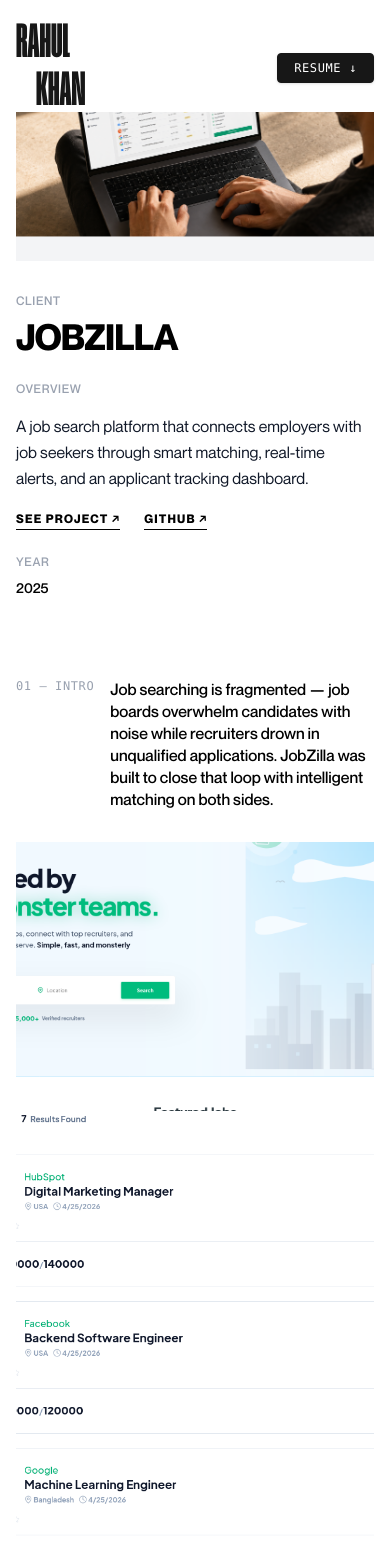
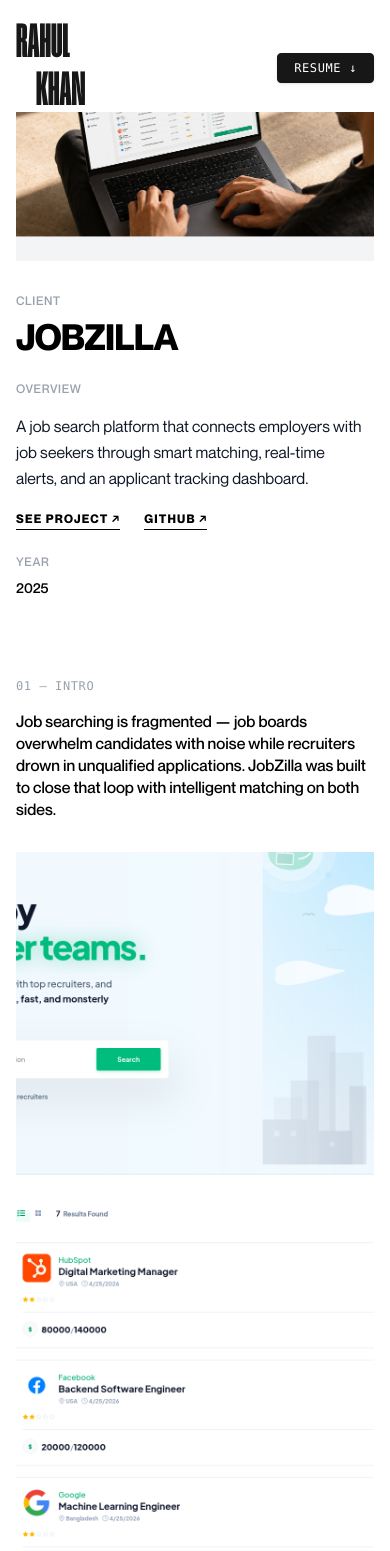
Before and after one commit to RahulKhanSuvo/RahulKhanSuvo, a Next.js app: page /project/JobZilla in a window 390 px wide. Shown: the top 1551 px of the page. Built offline with nearby package versions, Linux system fonts and the light colour scheme.

Commit message:
ui: update case study image aspect ratios and layout

```diff
--- a/src/components/projectDetails/CaseStudySections.tsx
+++ b/src/components/projectDetails/CaseStudySections.tsx
@@ -36,7 +36,7 @@ export default function CaseStudySections({
         <div>
           {/* Row 1: Intro Section (Text Left, Image Right) */}
           <div className="grid grid-cols-1 lg:grid-cols-12 gap-8 items-start">
-            <div className="lg:col-span-5 flex gap-4 items-start">
+            <div className="lg:col-span-5 flex flex-col md:flex-row gap-4 items-start">
               <span className="text-xs font-mono uppercase text-gray-400 tracking-wider whitespace-nowrap">
                 {intro.index}
               </span>
@@ -48,7 +48,7 @@ export default function CaseStudySections({
               <MotionImage
                 src={intro.imageUrl}
                 alt={intro.imageAlt}
-                className="w-full aspect-4/3"
+                className="w-full aspect-square md:aspect-4/3"
               />
             </div>
           </div>
@@ -59,7 +59,7 @@ export default function CaseStudySections({
               <MotionImage
                 src={challenge.imageUrl}
                 alt={challenge.imageAlt}
-                className="w-full aspect-4/5"
+                className="w-full aspect-square md:aspect-4/5"
               />
             </div>
             <div className="lg:col-span-7 grid grid-cols-1 sm:grid-cols-12 gap-4">
```
